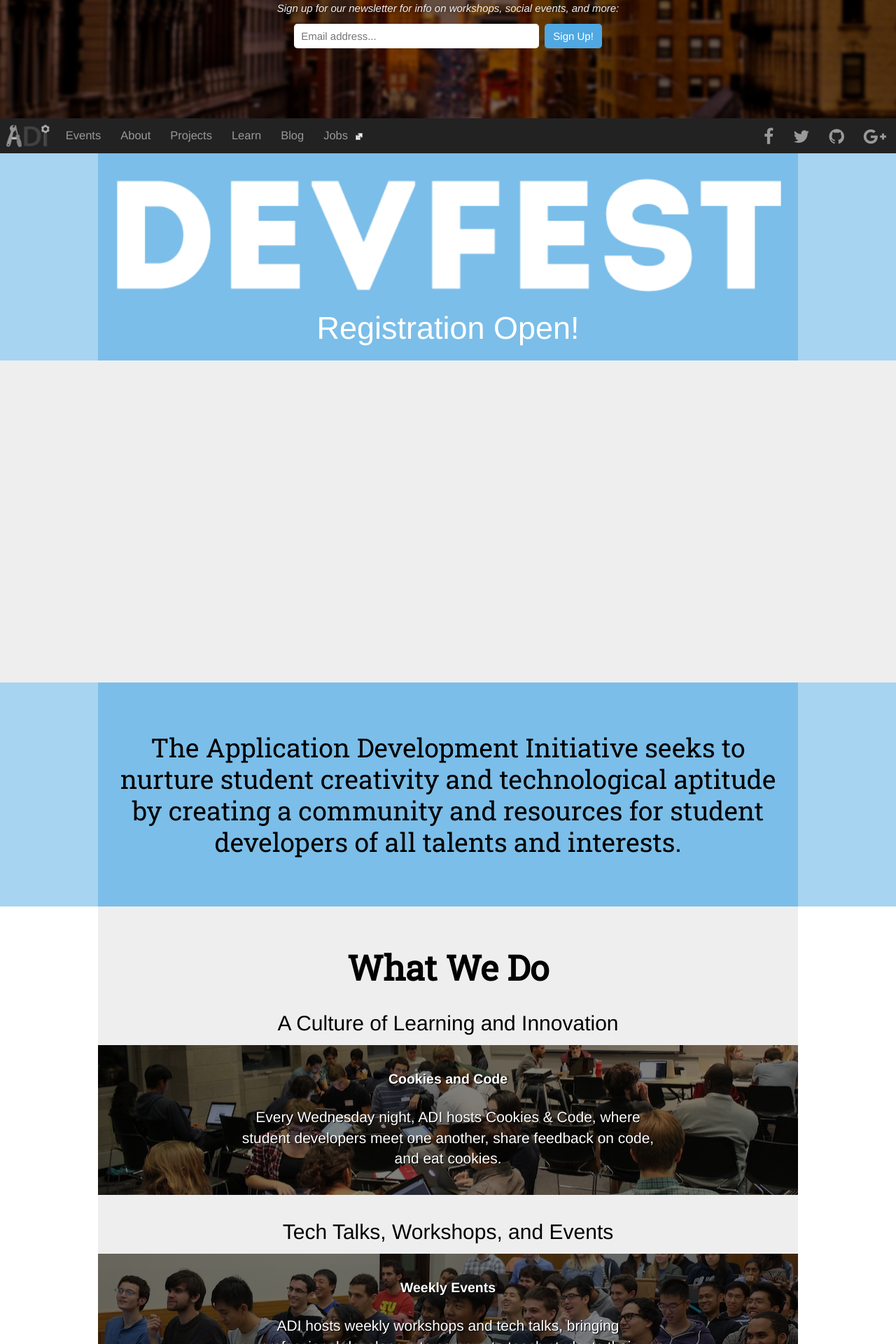
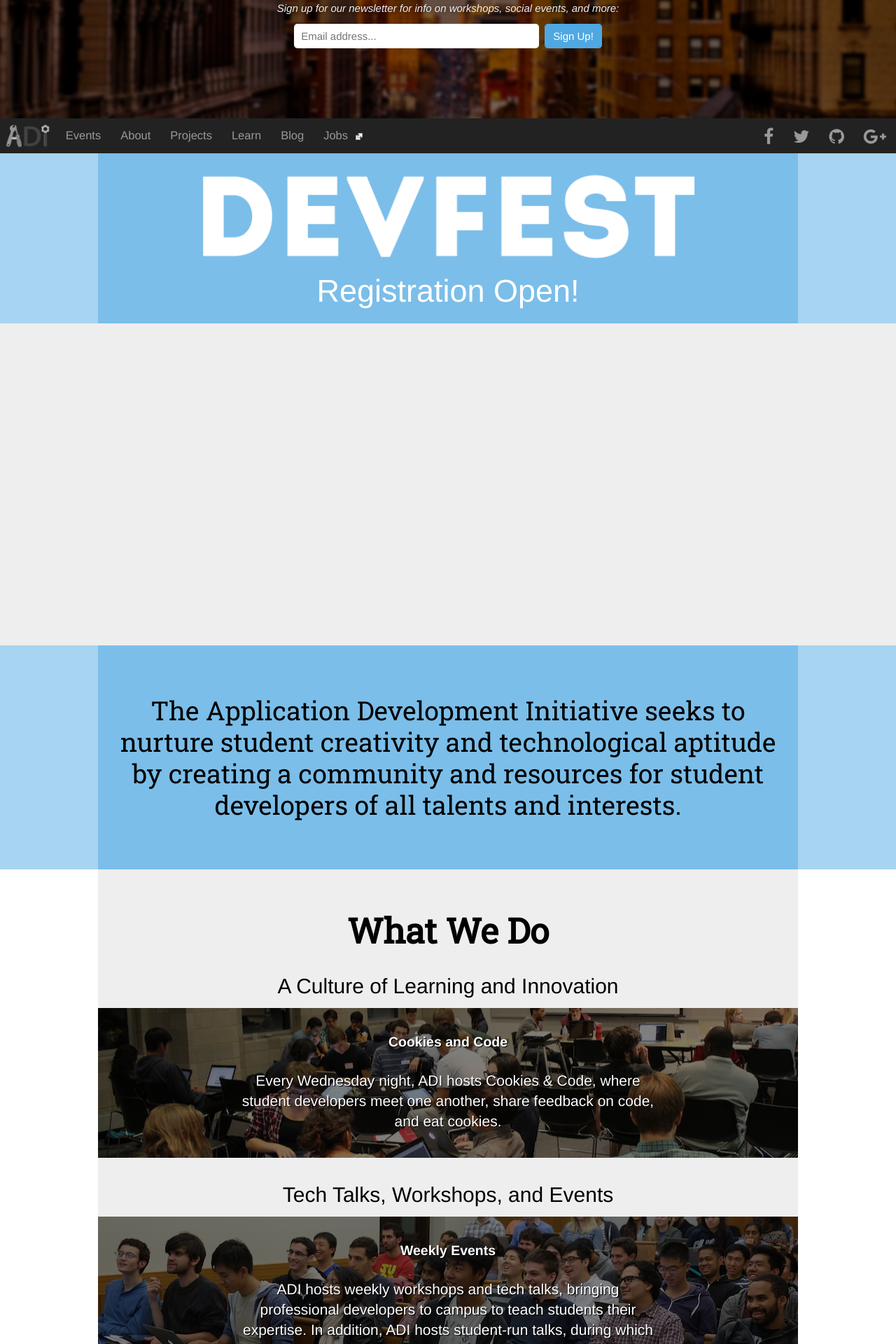
Before and after one commit to adicu/adicu.github.com-dep, a Jekyll site: the page built from index.html, in a window 1280 px wide. Shown: the part 317-2237 px from the top of the page at 70% size. Built offline with Jekyll 4.4.1, drawn with Linux system fonts in a browser that asks for light colours; nearby versions of some CDN libraries.

Commit message:
fix unclickable links

```diff
--- a/css/style.css
+++ b/css/style.css
@@ -639,7 +639,7 @@
   display: block;
 }
 #devfest-callout {
-  z-index: 1000000;
+  z-index: 10000;
   text-align: center;
 }
 #devfest-callout a {
@@ -650,9 +650,8 @@
   margin: 0;
 }
 #devfest-callout img {
-  width: 100%;
-  max-height: 100%;
   max-width: 100%;
+  max-height: 150px;
 }
 #devfest-callout .content {
   padding: 1em !important;
@@ -700,7 +699,7 @@
   line-height: 0;
 }
 .navbar {
-  z-index: 10001;
+  z-index: 1000001;
   margin: 0;
   border-radius: 0 !important;
 }
@@ -709,6 +708,7 @@
   height: 50px;
 }
 .navbar a {
+  z-index: 1000002;
   font-size: 1.1em;
 }
 .navbar .dropdown-menu {
--- a/less/main.less
+++ b/less/main.less
@@ -288,7 +288,7 @@
 }
 
 #devfest-callout {
-  z-index: 1000000;
+  z-index: 10000;
   text-align: center;
   a {
     color: white;
@@ -299,9 +299,8 @@
     }
   }
   img {
-    width: 100%;
-    max-height: 100px;
     max-width: 100%;
+    max-height: 150px;
   }
   .content {
     padding: 1em !important;
--- a/less/navbar.less
+++ b/less/navbar.less
@@ -7,7 +7,7 @@
 }
 
 .navbar {
-  z-index: 10001;
+  z-index: 1000001;
   margin: 0;
   border-radius: 0 !important;
   .logo {
@@ -15,6 +15,7 @@
     height: 50px;
   }
   a {
+    z-index: 1000002;
     font-size: 1.1em;
   }
   .dropdown-menu {
```
